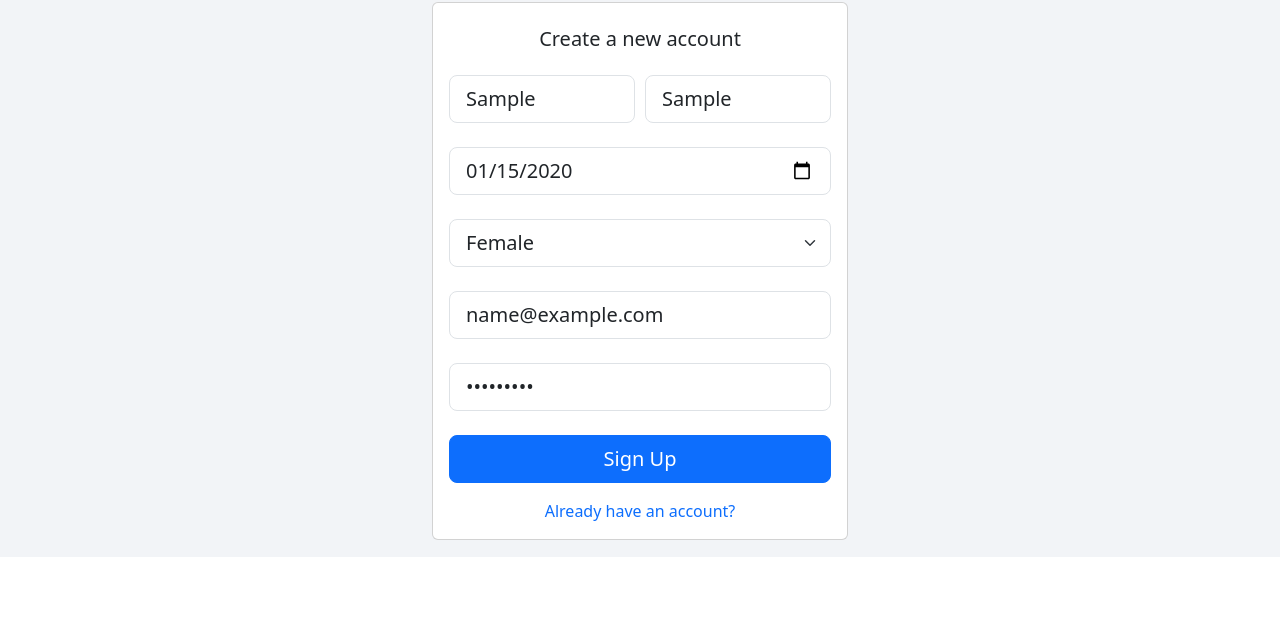
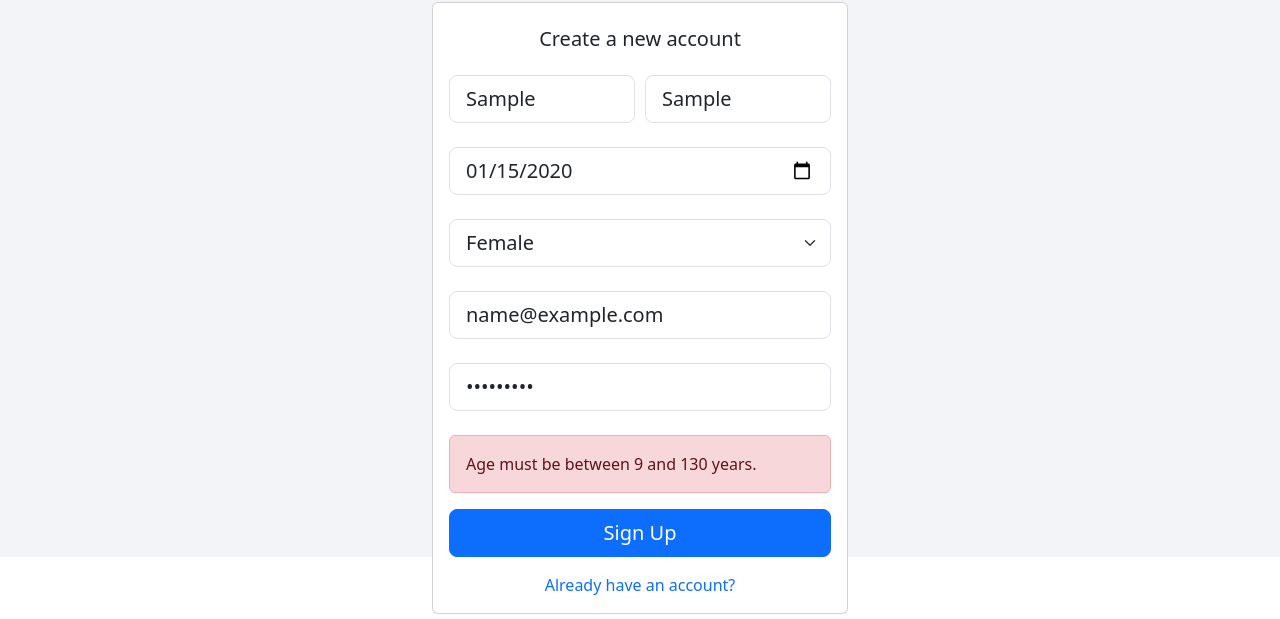
Before and after one commit to arqamx/Facebook-login-sign-up-page, a React (Create React App) app: page / in a window 1280 px wide. Both pictures are taken after typing "Sample", "Sample", "2020-01-15", "name@example.com", "Sample123" into the empty fields and a click on the button "Sign Up". Shown: the part 243-862 px from the top of the page. Before the commit the page ends 800 px from the top, so only its background shows below. Built offline with nearby package versions, Linux system fonts and the light colour scheme.

Commit message:
add form validation in SignUp form

```diff
--- a/src/components/SignUp.js
+++ b/src/components/SignUp.js
@@ -1,4 +1,4 @@
-import { Container, Row, Col, Stack, Image, Card, Form, Button } from 'react-bootstrap';
+import { Container, Row, Col, Stack, Image, Card, Form, Button, Alert } from 'react-bootstrap';
 import React, { useState } from 'react';
 
 function SignUp() {
@@ -18,8 +18,36 @@ function SignUp() {
         });
     };
 
+    const [error, setError] = useState(null);
+
     const handleSubmit = (e) => {
         e.preventDefault();
+
+        if (error) {
+            // Clear any previous error messages
+            setError(null);
+        }
+
+        // Basic validation
+        if (!/^[a-zA-Z]+$/.test(formData.firstName) || !/^[a-zA-Z]+$/.test(formData.surname)) {
+            setError('First name and surname must contain only alphabets.');
+            return;
+        }
+
+        const today = new Date();
+        const birthDate = new Date(formData.dateOfBirth);
+        const age = today.getFullYear() - birthDate.getFullYear();
+
+        if (age < 9 || age > 130) {
+            setError('Age must be between 9 and 130 years.');
+            return;
+        }
+
+        // Add more validation for password (e.g., minimum length, special characters)
+        if (formData.password.length < 8 || !/[!@#$%^&*()_+-]/.test(formData.password)) {
+            setError('Password must be at least 8 characters long and contain at least one special character.');
+            return;
+        }
 
         // Handle form submission logic here (e.g., send data to server)
         console.log(formData);
@@ -51,6 +79,11 @@ function SignUp() {
                                         </Form.Select >
                                         <Form.Control required size="lg" type="email" name="email" placeholder="Email address" className='mt-4 mb-4' value={formData.email} onChange={handleChange} />
                                         <Form.Control required size="lg" type="password" name='password' placeholder="New Password" className='mt-4 mb-4' value={formData.password} onChange={handleChange} />
+                                        {error && (
+                                            <Alert variant="danger">
+                                                {error}
+                                            </Alert>
+                                        )}
                                         <Button size="lg" className="w-100 mb-3" variant="primary" type="submit" >Sign Up</Button>
                                     </Form>
                                     <Card.Link href="#" className='d-flex justify-content-center align-items-center text-decoration-none hover:text-decoration-underline'>Already have an account?</Card.Link>
```
